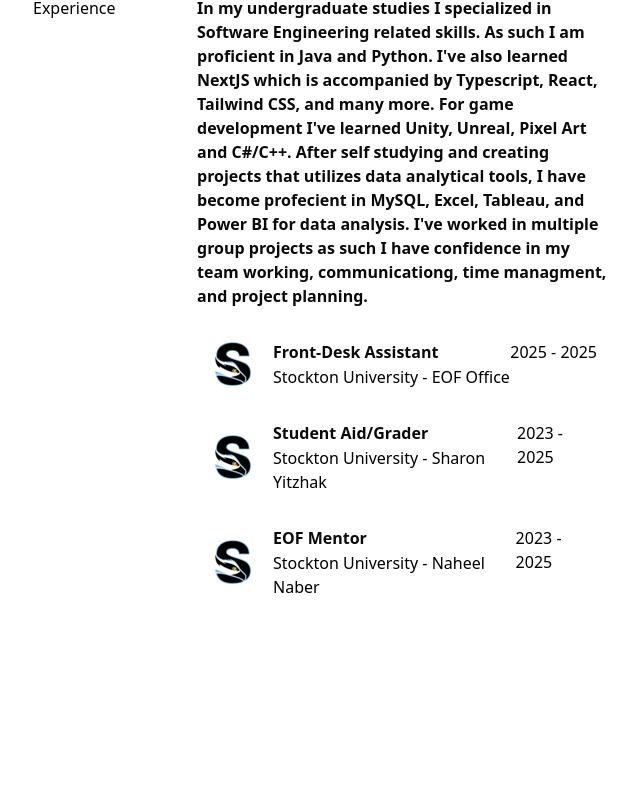
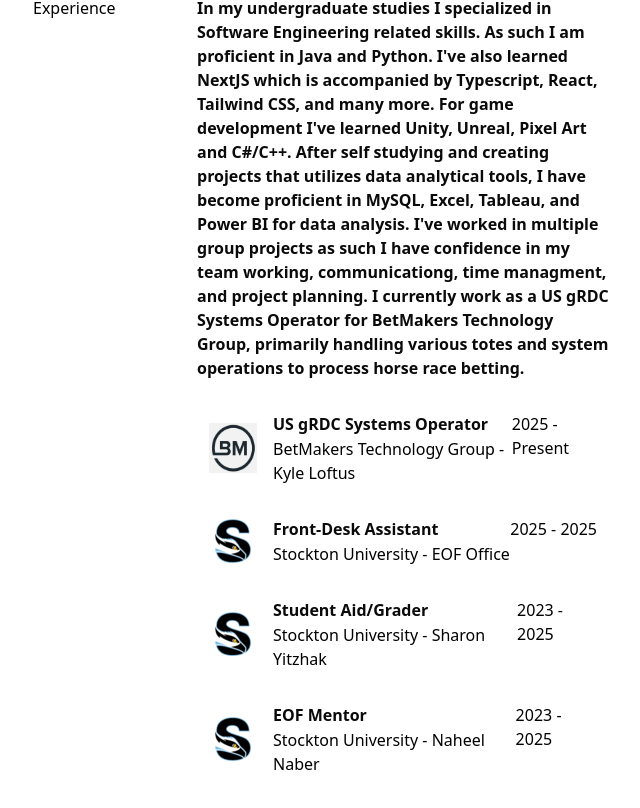
Before and after one commit to CacharyT/PortfolioWebsite, a Next.js app in the folder portfolio-website/: page /about in a window 1280 px wide. Shown: the part 1455-2263 px from the top of the page, without its empty margins (319-959 px from the left). Before the commit the page ends 2182 px from the top, so only its background shows below. Built offline with nearby package versions, Linux system fonts and the light colour scheme.

Commit message:
updated bio and experience

```diff
--- a/portfolio-website/app/about/page.tsx
+++ b/portfolio-website/app/about/page.tsx
@@ -3,6 +3,7 @@
 import about3 from '../../public/about3.jpg'
 import about4 from '../../public/about4.jpg'
 import stocktonlogo from '../../public/stockton-logo.png'
+import betmakerslogo from '../../public/bet-makers-logo.jpg'
 import { Mail, MoveUpRight, Linkedin, Github } from "lucide-react"
 
 export default function About() {
@@ -121,13 +122,28 @@
                         For game development I&apos;ve learned Unity, Unreal, Pixel Art and C#/C++.
 
                         After self studying and creating projects that utilizes data analytical tools, I have become
-                        profecient in MySQL, Excel, Tableau, and Power BI for data analysis.
+                        proficient in MySQL, Excel, Tableau, and Power BI for data analysis.
 
                         I&apos;ve worked in multiple group projects as such I have confidence in my team working,
                         communicationg, time managment, and project planning.
+
+                        I currently work as a US gRDC Systems Operator for BetMakers Technology Group,
+                        primarily handling various totes and system operations to process horse race betting.
                     </p>
                     <ul className='flex flex-col gap-8 animated-list'>
-                    <li className='transition-opacity'>
+                        <li className='transition-opacity'>
+                            <a className="underline-offset-4 underline flex justify-between w-full px-3 py-2 -mx3 -my-2 no-underline" target="_blank" href="mailto:kyle.loftus@betmakers.com">
+                                <div className='flex items-center gap-4'>
+                                    <Image src={betmakerslogo} alt='stockton logo' width={48} height={48} />
+                                    <div className='flex flex-col gap-px'>
+                                        <h3 className='font-semibold'>US gRDC Systems Operator</h3>
+                                        <p className='text-black'>BetMakers Technology Group - Kyle Loftus</p>
+                                    </div>
+                                </div>
+                                <time className='text-black'>2025 - Present</time>
+                            </a>
+                        </li>
+                        <li className='transition-opacity'>
                             <a className="underline-offset-4 underline flex justify-between w-full px-3 py-2 -mx3 -my-2 no-underline" target="_blank" href="mailto:Yitzhak.Sharon@stockton.edu">
                                 <div className='flex items-center gap-4'>
                                     <Image src={stocktonlogo} alt='stockton logo' width={48} height={48} />
```
Also changed, not shown: portfolio-website/public/bet-makers-logo.jpg (added).
